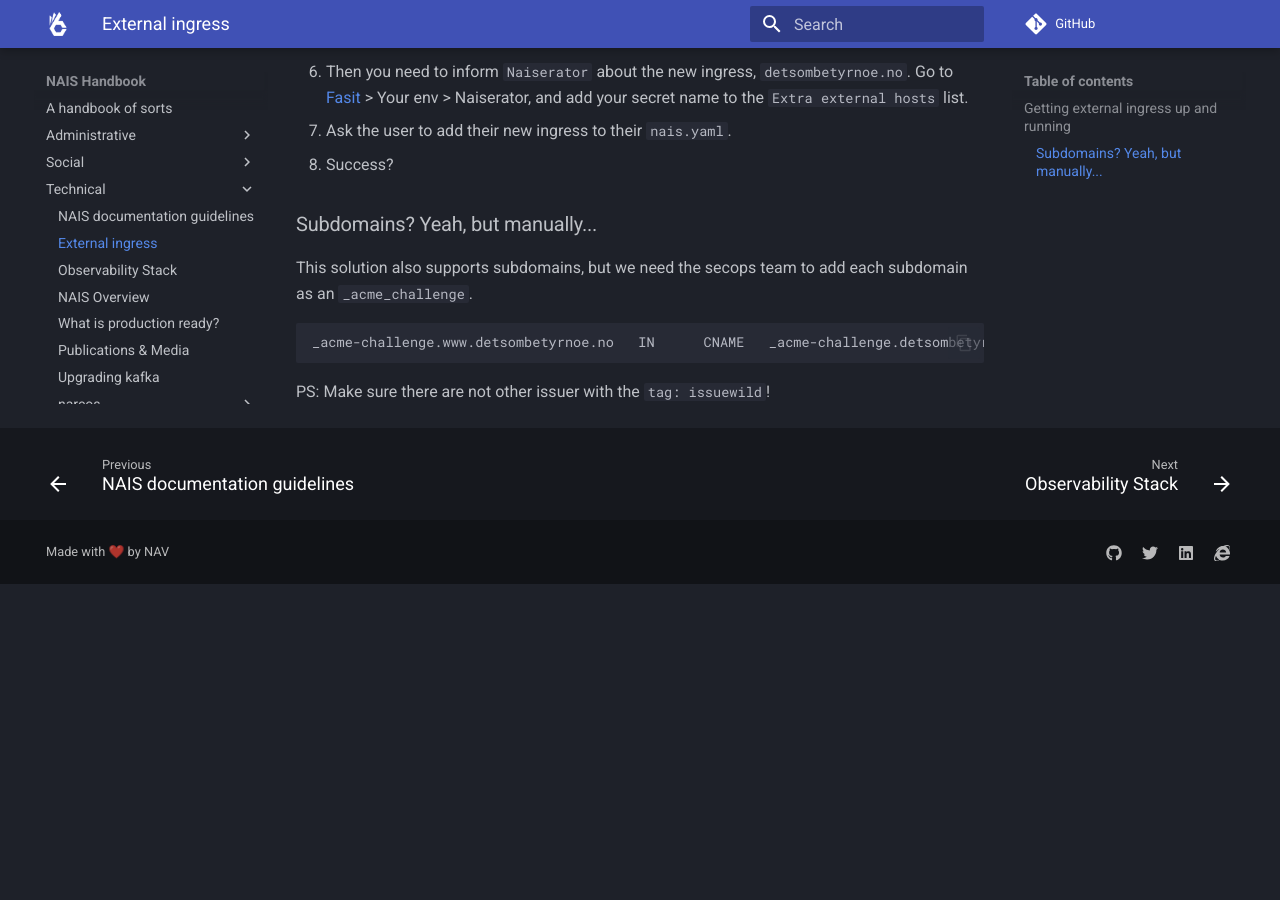
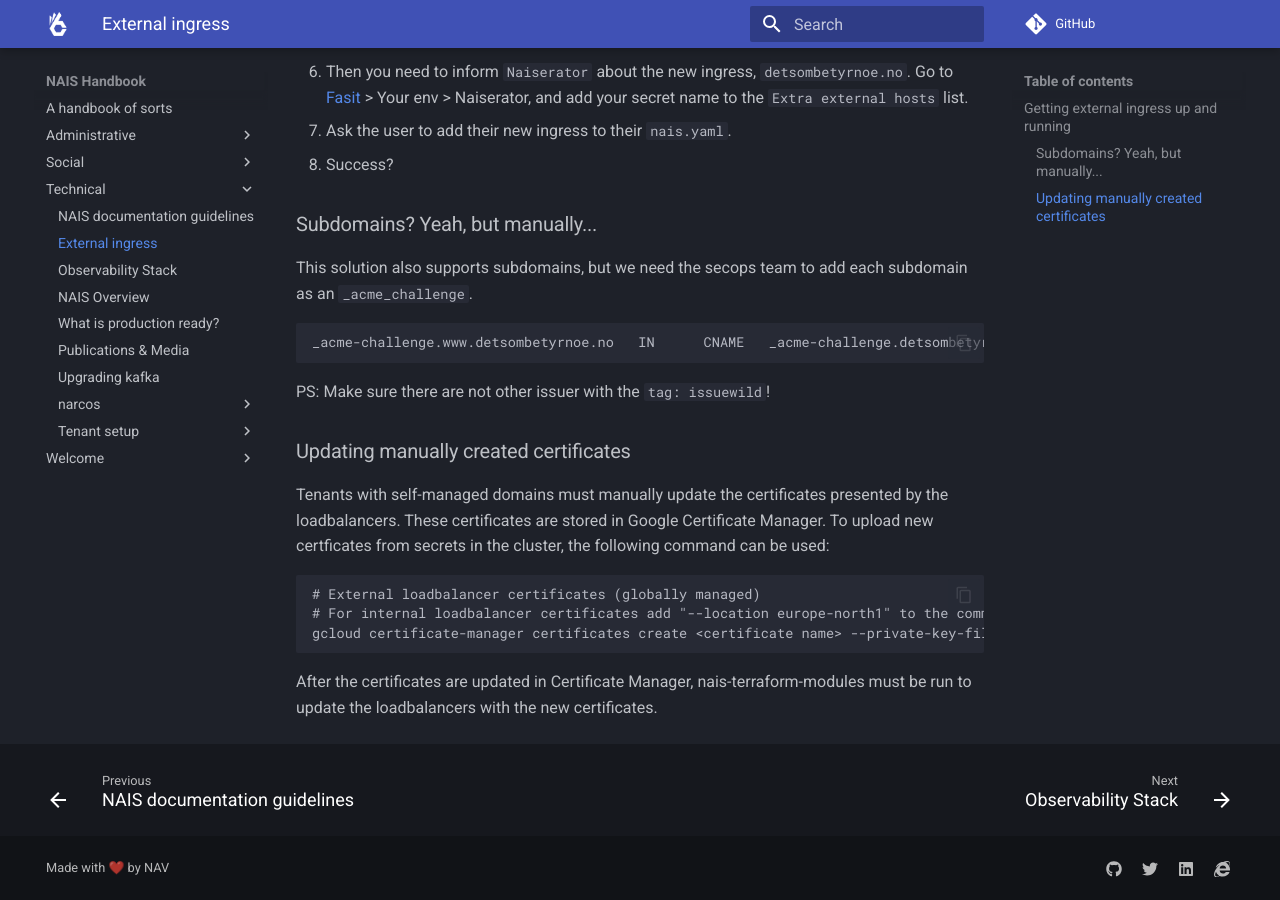
Before and after one commit to nais/handbook, an MkDocs documentation site: the page built from docs/technical/external-ingress.md, in a window 1280 px wide and 900 px high, scrolled down 1456 px. Built offline with MkDocs 1.6.1 and Material for MkDocs 9.7.7, drawn with Linux system fonts in a browser that asks for light colours; comment, search, counter and statistics services are not loaded; before the commit the page ends 2040 px from its top, so only the background shows below that.

Commit message:
doc: add information about manually managed certificates
Co-authored-by: Vegar Sechmann Molvig <vegar.sechmann.molvig@nav.no>

````diff
--- a/docs/technical/external-ingress.md
+++ b/docs/technical/external-ingress.md
@@ -80,3 +80,15 @@ _acme-challenge.www.detsombetyrnoe.no	IN	CNAME	_acme-challenge.detsombetyrnoe.in
 ```
 
 PS: Make sure there are not other issuer with the `tag: issuewild`!
+
+### Updating manually created certificates
+
+Tenants with self-managed domains must manually update the certificates presented by the loadbalancers. These certificates
+are stored in Google Certificate Manager. To upload new certficates from secrets in the cluster, the following command can be used:
+```
+# External loadbalancer certificates (globally managed)
+# For internal loadbalancer certificates add "--location europe-north1" to the command
+gcloud certificate-manager certificates create <certificate name> --private-key-file <(kubectl get secret <secretname> -o json | jq -r '.data["tls.key"]' |base64 -d) --certificate-file <(kubectl get secret <secret name> -o json | jq -r '.data["tls.crt"]' |base64 -d)
+```
+
+After the certificates are updated in Certificate Manager, nais-terraform-modules must be run to update the loadbalancers with the new certificates.
````
